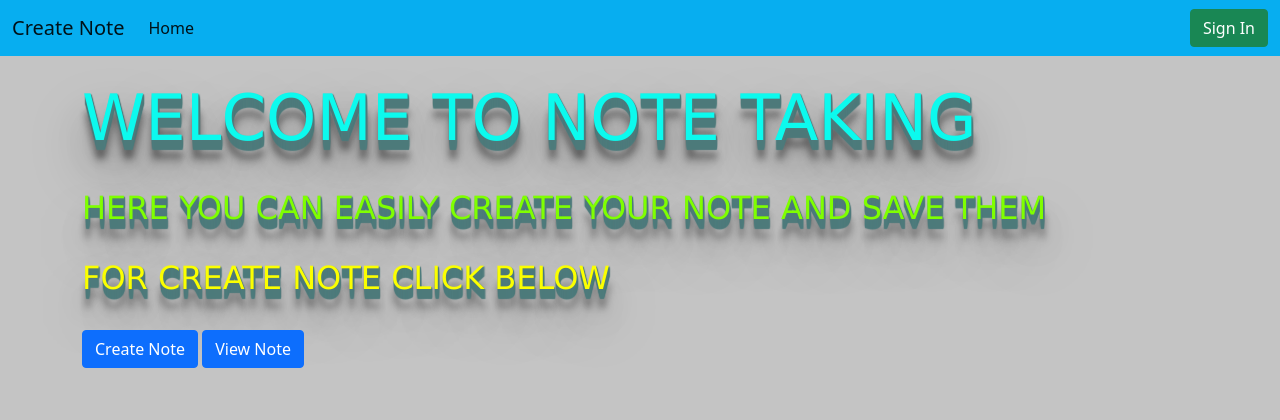
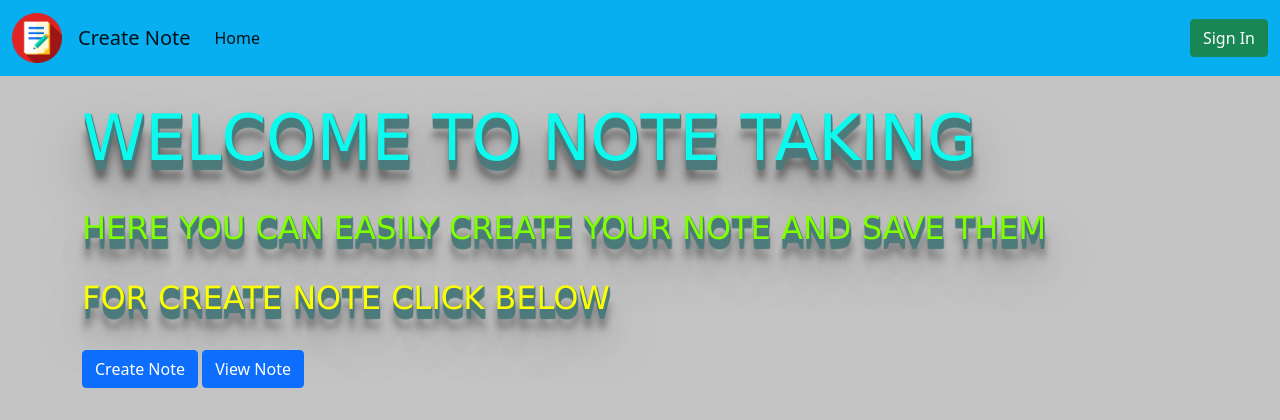
Before and after one commit to sujoygiri/NoteTakingApp, a Django app: page / in a window 1280 px wide. Shown: the top 420 px of the page. Run offline with Django 3.2, Linux system fonts and the light colour scheme.

Commit message:
Add Image

```diff
--- a/templates/base.html
+++ b/templates/base.html
@@ -9,6 +9,7 @@
     <link href="https://cdn.jsdelivr.net/npm/bootstrap@5.0.2/dist/css/bootstrap.min.css" rel="stylesheet"
         integrity="sha384-EVSTQN3/azprG1Anm3QDgpJLIm9Nao0Yz1ztcQTwFspd3yD65VohhpuuCOmLASjC" crossorigin="anonymous">
 
+    <link rel="shortcut icon" href="{% static 'img/notes.png' %}" type="image/x-icon">
 
 
     <title>Create Note</title>
@@ -44,6 +45,9 @@
 <body>
     <nav class="navbar navbar-expand-lg navbar-light" style="background-color: #07aef0;">
         <div class="container-fluid">
+            <a class="navbar-brand" href="/">
+                <img src="{% static 'img/notes.png' %}" width="50" height="50" alt="">
+              </a>
             <a class="navbar-brand" href="/">Create Note</a>
             <button class="navbar-toggler" type="button" data-bs-toggle="collapse"
                 data-bs-target="#navbarSupportedContent" aria-controls="navbarSupportedContent" aria-expanded="false"
```
Also changed, not shown: static/img/notes.png (added).
